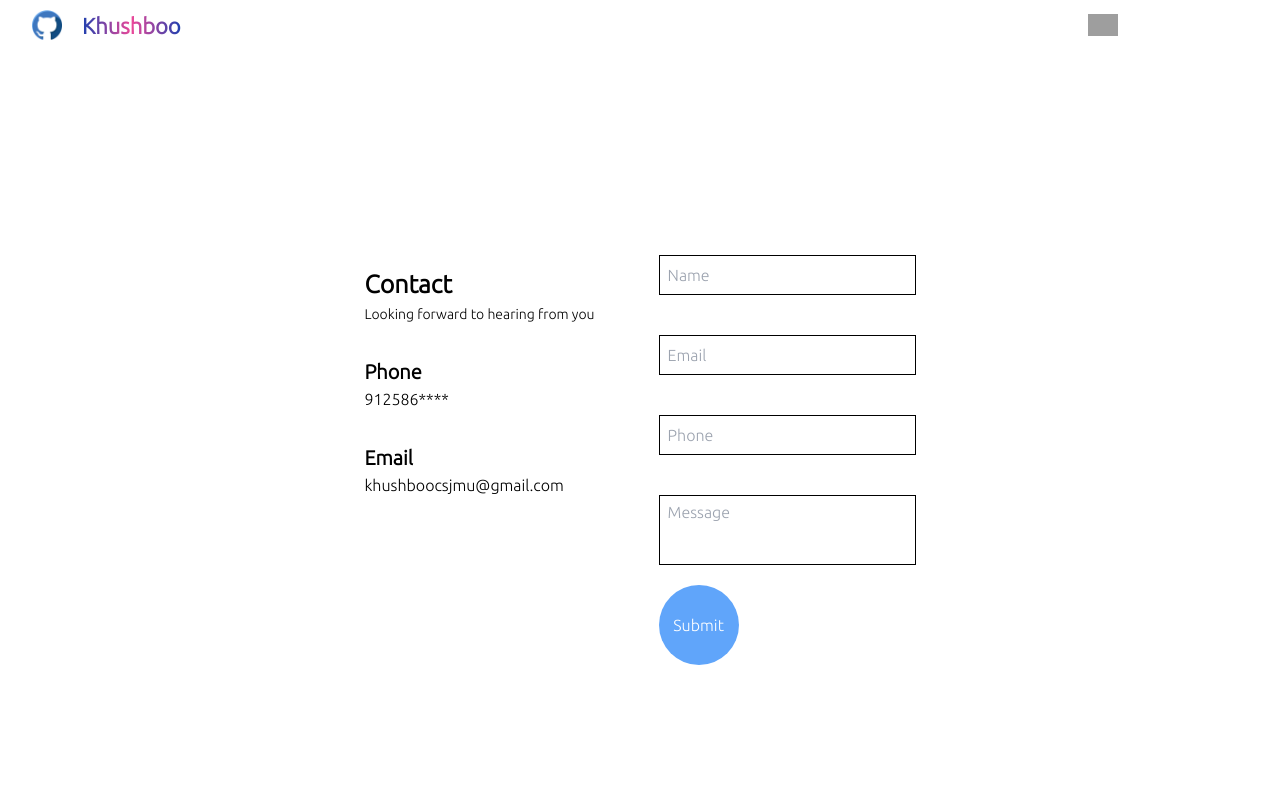
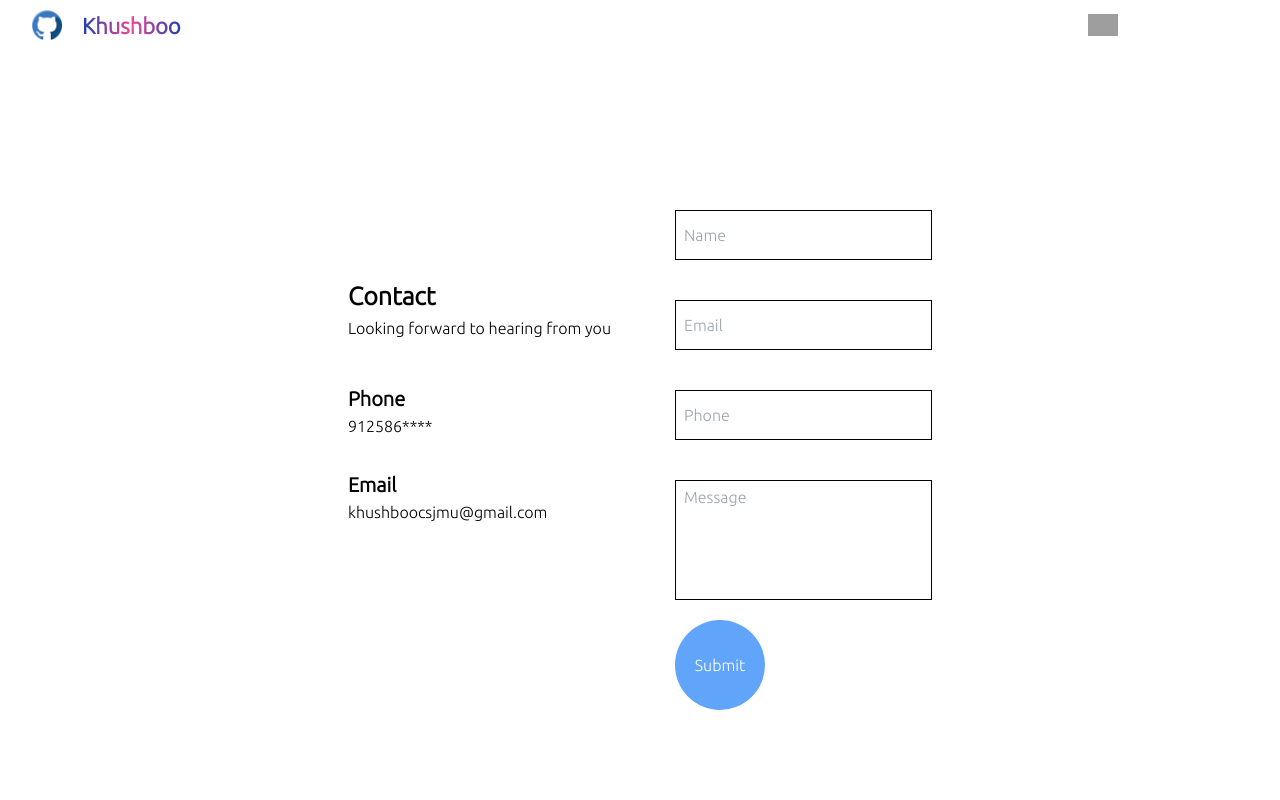
Before and after one commit to iamkhushbooy/portfolio2024, a Next.js app: page /contact in a window 1280 px wide. Shown: the top 800 px of the page. Built offline with nearby package versions, Linux system fonts and the light colour scheme; grey boxes are pictures that could not be loaded.

Commit message:
email correction

```diff
--- a/app/(Routes)/contact/page.tsx
+++ b/app/(Routes)/contact/page.tsx
@@ -8,9 +8,9 @@ const page = () => {
      <div className='md:flex md:flex-col
      md:h-[400px]
     '>
-     <div className='ml-8  my-4'>
+     <div className='ml-8  my-7'>
         <h1 className='text-[25px] font-bold'>Contact</h1>
-        <p className='mr-8 text-[14px]'>Looking forward to hearing from you</p>
+        <p className='mr-8 text-[16px]'>Looking forward to hearing from you</p>
       </div>
       <div id="phone" className='my-4'>
         <h2  className='text-[20px] ml-8 font-bold'>Phone</h2>
@@ -18,7 +18,7 @@ const page = () => {
       </div>
       <div id="email" className='my-4'>
         <h2 className='text-[20px] ml-8 font-bold'>Email</h2>
-        <p className='mx-8'>khushboocsjmu@gmail.com</p>
+        <p className='mx-8 text-[16px]'>khushboocsjmu@gmail.com</p>
       </div>
      </div>
       <Form></Form>
--- a/app/_component/Form/page.tsx
+++ b/app/_component/Form/page.tsx
@@ -30,27 +30,27 @@ const page = () => {
         md:flex md:flex-col
         '>
             <input type="text" placeholder='Name'
-                className='border border-black px-2 py-1 w-[100%] h-[40px] my-5'
+                className='border border-black px-2 py-1 w-[100%] h-[50px] my-5'
                 value={name}
                 onChange={(e) => setName(e.target.value)}
             />
             <input type="text" placeholder='Email'
-                className='border border-black px-2 py-1 w-[100%] h-[40px] my-5'
+                className='border border-black px-2 py-1 w-[100%] h-[50px] my-5'
                 value={email}
                 onChange={(e) => setEmail(e.target.value)}
             />
             <input type="text" placeholder='Phone'
-                className='border border-black px-2 py-1 w-[100%] h-[40px] my-5'
+                className='border border-black px-2 py-1 w-[100%] h-[50px] my-5'
                 value={phone}
                 onChange={(e) => setPhone(e.target.value)}
             />
             <textarea name="" id="" placeholder='Message'
-                className='border border-black  px-2 py-1 w-[100%] h-[70px] resize-none my-5'
+                className='border border-black  px-2 py-1 w-[100%] h-[120px] resize-none my-5'
                 value={message}
                 onChange={(e) => setMessage(e.target.value)}
             ></textarea>
             <button onClick={submitForm}
-                className={`w-[80px] h-[80px] ${outputmsg?'bg-green-400':'bg-blue-400'} rounded-full mb-5 text-[white]`}>
+                className={`w-[90px] h-[90px] ${outputmsg?'bg-green-400':'bg-blue-400'} rounded-full mb-5 text-[white]`}>
                 {loading?'Submitting':`${outputmsg==='Submitted'?'Submitted':'Submit'}`}
             </button>
 
```
